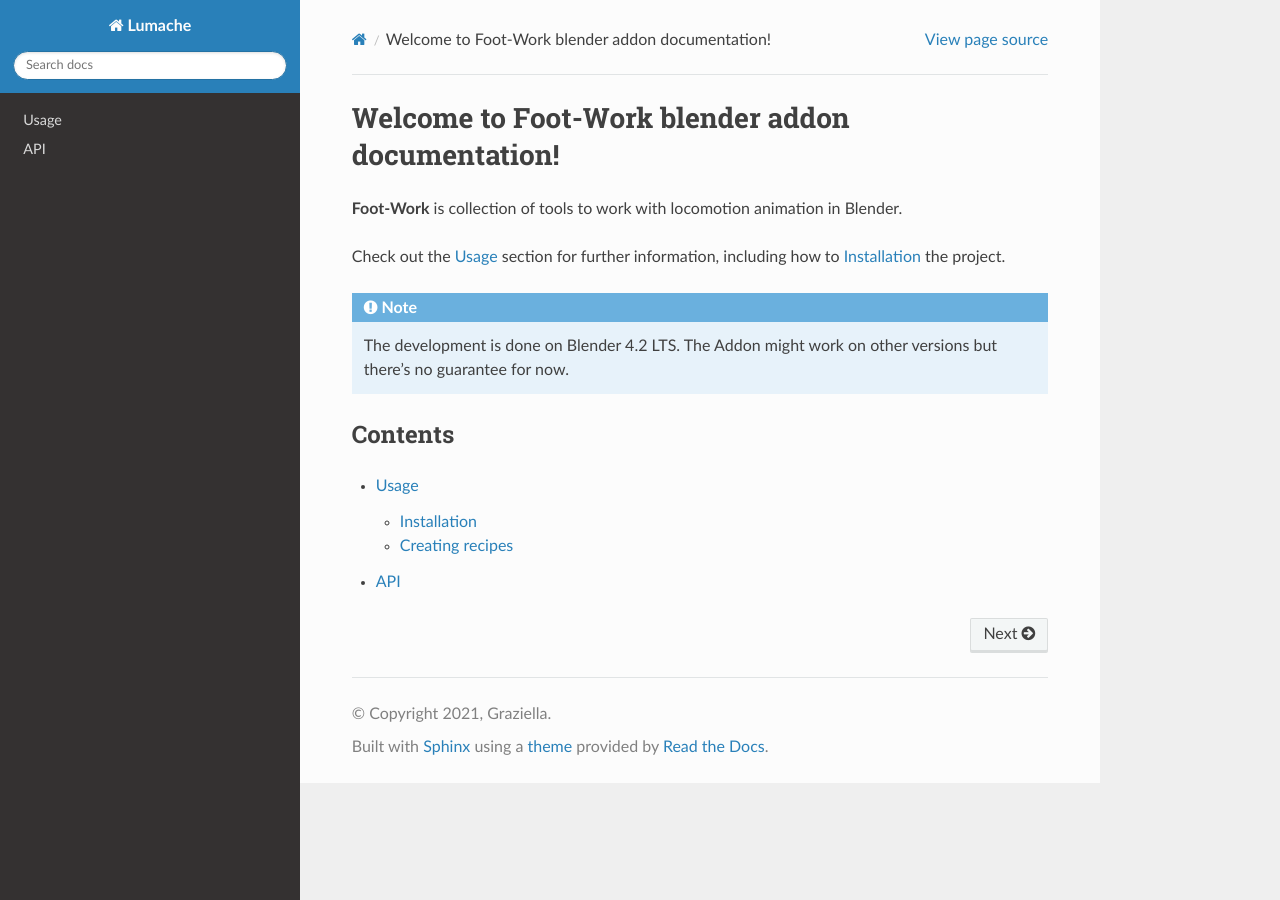
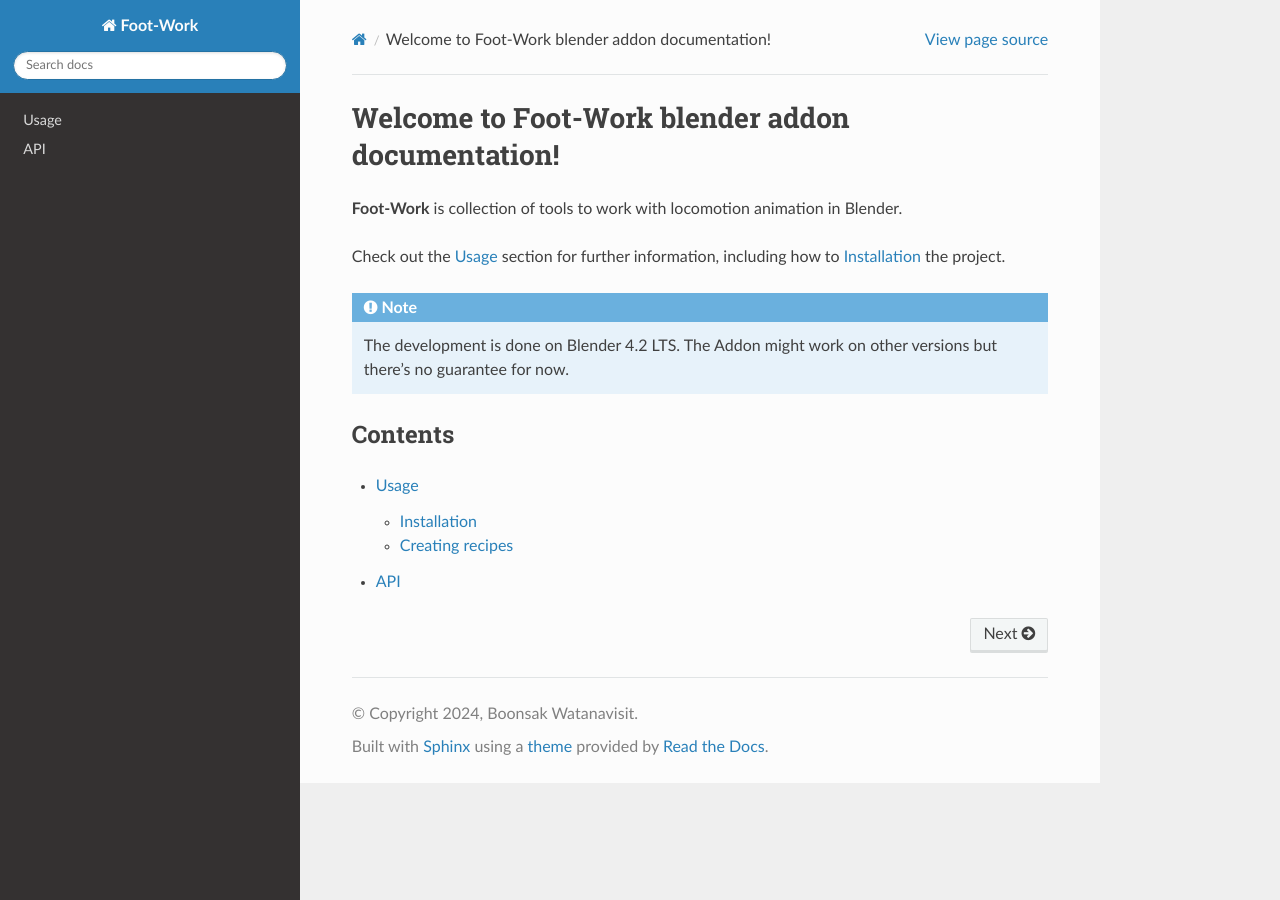
Before and after one commit to boyleo/Foot-Work-Document, a Sphinx documentation site: the page built from docs/source/index.rst, in a window 1280 px wide. Built offline with Sphinx 7.4.7 and the Read the Docs theme 3.1.0, drawn with Linux system fonts in a browser that asks for light colours.

Commit message:
Update conf.py

```diff
--- a/docs/source/conf.py
+++ b/docs/source/conf.py
@@ -2,9 +2,9 @@
 
 # -- Project information
 
-project = 'Lumache'
-copyright = '2021, Graziella'
-author = 'Graziella'
+project = 'Foot-Work'
+copyright = '2024, Boonsak Watanavisit'
+author = 'Boonsak Watanavisit'
 
 release = '0.1'
 version = '0.1.0'
```
